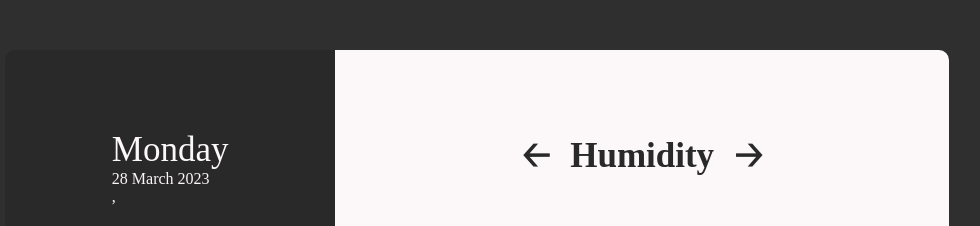
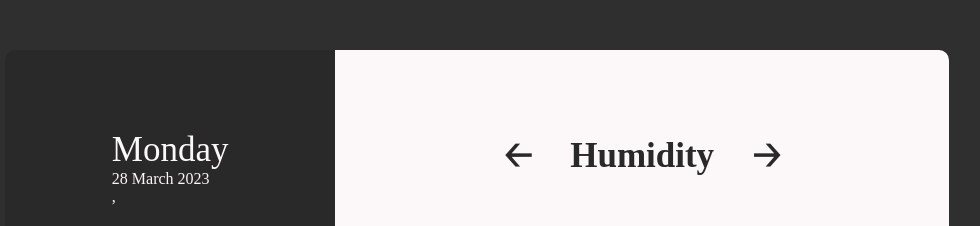
Before and after one commit to kardahim/weather_esp_frontend, a React (Create React App) app: page / in a window 1280 px wide. Shown: the top 226 px of the page, without its empty margins (163-1143 px from the left). Built offline with nearby package versions, Linux system fonts and the light colour scheme; no server answers.

Commit message:
add const chart title width

```diff
--- a/src/styles/card.scss
+++ b/src/styles/card.scss
@@ -58,6 +58,9 @@
 
             span:nth-child(2) {
                 margin: 0 20px;
+                display: inline-block;
+                text-align: center;
+                width: 180px;
             }
 
             span:nth-child(odd) {
```
